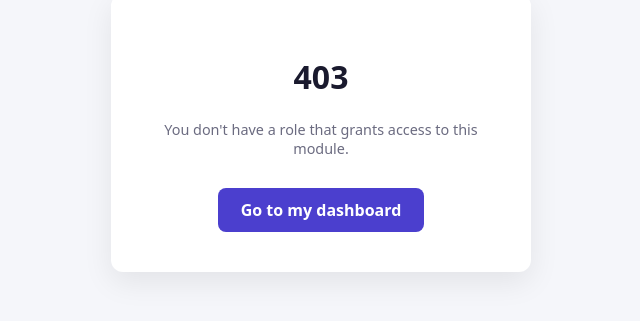
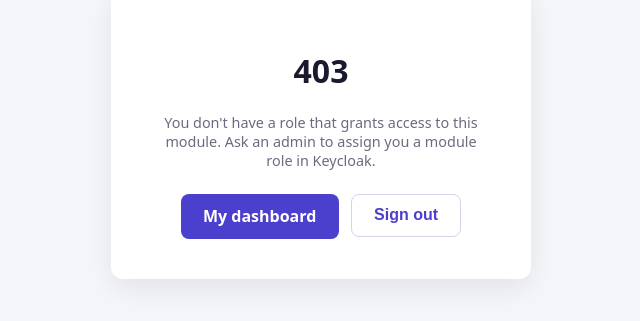
Before and after one commit to asreswengelawit-bit/FMS, a Next.js app in the folder frontend/: page /unauthorized in a window 1280 px wide. Shown: the part 267-588 px from the top of the page, without its empty margins (319-959 px from the left). Built offline with nearby package versions, Linux system fonts and the light colour scheme; no server answers.

Commit message:
feat(frontend): federated logout, INSA logo, unauthorized sign-out

```diff
--- a/frontend/src/app/globals.css
+++ b/frontend/src/app/globals.css
@@ -29,6 +29,13 @@ a {
   box-shadow: 0 10px 30px rgba(0, 0, 0, 0.08);
   text-align: center;
   max-width: 420px;
+}
+
+.logo {
+  width: 110px;
+  height: 110px;
+  object-fit: contain;
+  margin: 0 auto 0.5rem;
 }
 
 .btn {
@@ -70,10 +77,22 @@ a {
 }
 
 .sidebar .brand {
+  display: flex;
+  align-items: center;
+  gap: 0.6rem;
   color: #fff;
   font-weight: 700;
   font-size: 1.2rem;
   margin-bottom: 1.5rem;
+}
+
+.brand-logo {
+  width: 36px;
+  height: 36px;
+  object-fit: contain;
+  background: #fff;
+  border-radius: 6px;
+  padding: 2px;
 }
 
 .sidebar a {
--- a/frontend/src/app/login/page.tsx
+++ b/frontend/src/app/login/page.tsx
@@ -4,6 +4,11 @@ export default function LoginPage() {
   return (
     <div className="center-screen">
       <div className="card">
+        <img
+          src="/insa.jpg"
+          alt="Information Network Security Administration"
+          className="logo"
+        />
         <h1>INSA-ERP</h1>
         <p className="muted">Sign in to continue to your dashboard.</p>
         <form
--- a/frontend/src/app/unauthorized/page.tsx
+++ b/frontend/src/app/unauthorized/page.tsx
@@ -1,14 +1,31 @@
+import { federatedSignOut } from "@/features/shared/auth/actions";
+
 export default function UnauthorizedPage() {
   return (
     <div className="center-screen">
       <div className="card">
         <h1>403</h1>
         <p className="muted">
-          You don&apos;t have a role that grants access to this module.
+          You don&apos;t have a role that grants access to this module. Ask an
+          admin to assign you a module role in Keycloak.
         </p>
-        <a href="/" className="btn" style={{ marginTop: "1rem" }}>
-          Go to my dashboard
-        </a>
+        <div
+          style={{
+            marginTop: "1.5rem",
+            display: "flex",
+            gap: "0.75rem",
+            justifyContent: "center",
+          }}
+        >
+          <a href="/" className="btn">
+            My dashboard
+          </a>
+          <form action={federatedSignOut}>
+            <button type="submit" className="btn btn-ghost">
+              Sign out
+            </button>
+          </form>
+        </div>
       </div>
     </div>
   );
--- a/frontend/src/auth.ts
+++ b/frontend/src/auth.ts
@@ -31,8 +31,9 @@ export const { handlers, auth, signIn, signOut } = NextAuth({
   callbacks: {
     // Runs at sign-in (account present) and on every token refresh.
     async jwt({ token, account }) {
-      if (account?.access_token) {
+      if (account) {
         token.accessToken = account.access_token;
+        token.idToken = account.id_token; // needed for Keycloak federated logout
         token.roles = decodeRealmRoles(account.access_token);
       }
       return token;
@@ -41,6 +42,7 @@ export const { handlers, auth, signIn, signOut } = NextAuth({
     async session({ session, token }) {
       session.roles = (token.roles as string[] | undefined) ?? [];
       session.accessToken = token.accessToken as string | undefined;
+      session.idToken = token.idToken as string | undefined;
       return session;
     },
   },
--- /dev/null
+++ b/frontend/src/features/shared/auth/actions.ts
@@ -0,0 +1,33 @@
+"use server";
+
+import { headers } from "next/headers";
+import { redirect } from "next/navigation";
+import { auth, signOut } from "@/auth";
+
+/**
+ * Full logout: clears the app session AND the Keycloak SSO session.
+ *
+ * A plain signOut() only drops the local cookie, so Keycloak's own SSO cookie
+ * survives and silently logs the same user back in (no password prompt). Here we
+ * also redirect the browser through Keycloak's end-session endpoint so the next
+ * login genuinely asks for credentials.
+ */
+export async function federatedSignOut() {
+  const session = await auth();
+  const idToken = session?.idToken;
+
+  // Clear the local Auth.js session (no redirect yet).
+  await signOut({ redirect: false });
+
+  // Build Keycloak's logout URL back to our /login page.
+  const h = await headers();
+  const origin = `${h.get("x-forwarded-proto") ?? "http"}://${h.get("host")}`;
+  const params = new URLSearchParams({
+    post_logout_redirect_uri: `${origin}/login`,
+  });
+  if (idToken) params.set("id_token_hint", idToken);
+
+  redirect(
+    `${process.env.KEYCLOAK_ISSUER}/protocol/openid-connect/logout?${params.toString()}`,
+  );
+}
--- a/frontend/src/types/next-auth.d.ts
+++ b/frontend/src/types/next-auth.d.ts
@@ -5,6 +5,7 @@ declare module "next-auth" {
   interface Session {
     roles: string[];
     accessToken?: string;
+    idToken?: string;
     user: DefaultSession["user"];
   }
 }
@@ -13,5 +14,6 @@ declare module "next-auth/jwt" {
   interface JWT {
     roles?: string[];
     accessToken?: string;
+    idToken?: string;
   }
 }
```
Also changed, not shown: frontend/src/app/(dashboard)/layout.tsx (+7 -8 lines), frontend/public/insa.jpg (added).
